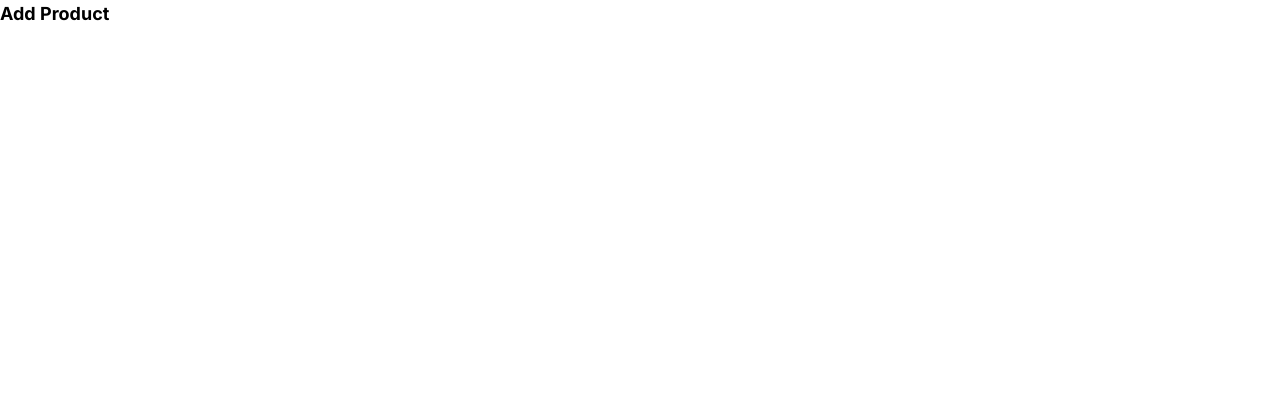
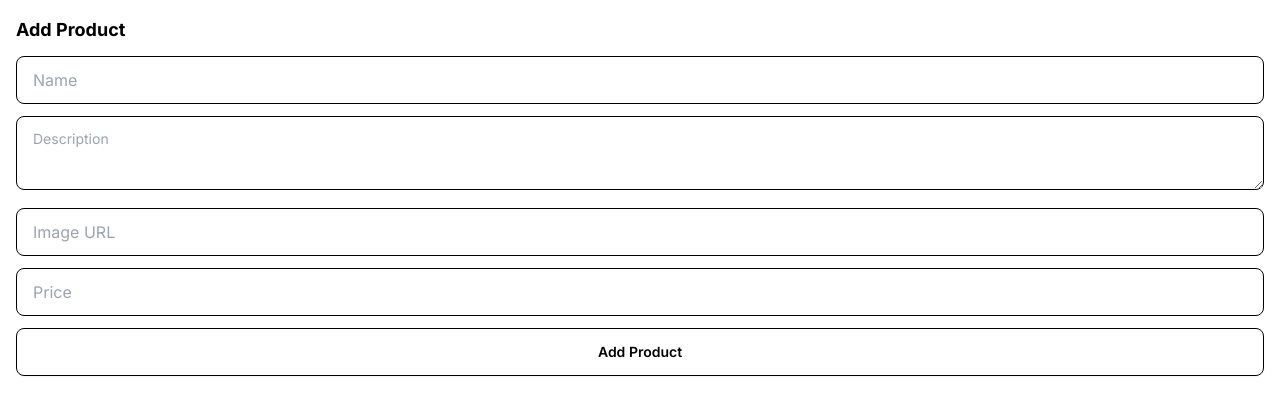
Before and after one commit to gomizilla/ecommerce, a Next.js app: page /add-product in a window 1280 px wide. Shown: the top 414 px of the page. Built offline with nearby package versions, Linux system fonts and the light colour scheme.

Commit message:
Add product page layout

```diff
--- a/app/add-product/page.tsx
+++ b/app/add-product/page.tsx
@@ -1,7 +1,42 @@
+export const metadata = {
+  title: "Add Product - Waaamazon",
+};
+
 export default function AddProductPage() {
   return (
     <div>
       <h1 className="mb-3 text-lg font-bold">Add Product</h1>
+      <form>
+        <input
+          required
+          name="name"
+          placeholder="Name"
+          className="input input-bordered mb-3 w-full"
+        />
+        <textarea
+          required
+          name="description"
+          placeholder="Description"
+          className="textarea textarea-bordered mb-3 w-full"
+        />
+        <input
+          required
+          name="imageUrl"
+          placeholder="Image URL"
+          type="url"
+          className="input input-bordered mb-3 w-full"
+        />
+        <input
+          required
+          name="price"
+          placeholder="Price"
+          type="number"
+          className="input input-bordered mb-3 w-full"
+        />
+        <button className="btn btn-primary btn-block" type="submit">
+          Add Product
+        </button>
+      </form>
     </div>
   );
 }
--- a/app/layout.tsx
+++ b/app/layout.tsx
@@ -5,8 +5,8 @@ import "./globals.css";
 const inter = Inter({ subsets: ["latin"] });
 
 export const metadata: Metadata = {
-  title: "Create Next App",
-  description: "Generated by create next app",
+  title: "Waaamazon",
+  description: "Spend non-existant money from your wallet here",
 };
 
 export default function RootLayout({
@@ -16,7 +16,9 @@ export default function RootLayout({
 }>) {
   return (
     <html lang="en">
-      <body className={inter.className}>{children}</body>
+      <body className={inter.className}>
+        <main className="m-auto min-w-[300px] max-w-7xl p-4">{children}</main>
+      </body>
     </html>
   );
 }
```
